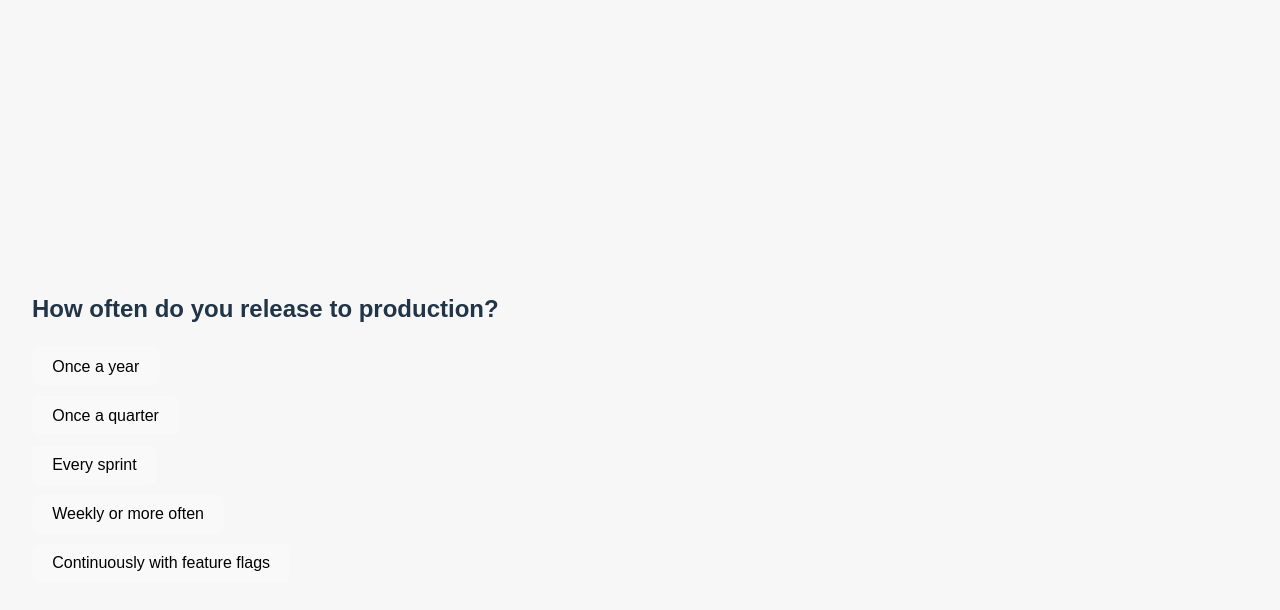
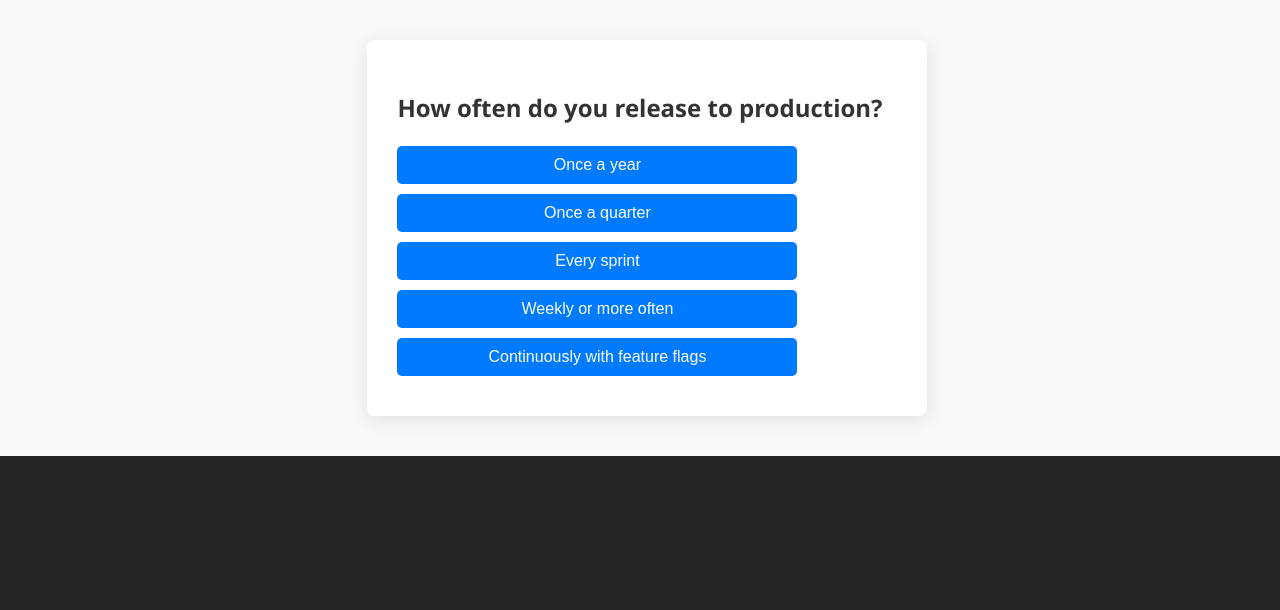
Before and after one commit to robSchaff/what-year-app, a React (Vite) app: page / in a window 1280 px wide. Shown: the top 610 px of the page. Built offline with nearby package versions, Linux system fonts and the light colour scheme.

Commit message:
Reformat buttons, add 2 questions

```diff
--- a/src/App.jsx
+++ b/src/App.jsx
@@ -18,12 +18,15 @@ function App() {
     setAnswers([]);
   };
 
-  if (step >= questions.length) {
-    const year = calculateYear(answers);
-    return <ResultCard year={year} onRestart={restart} />;
-  }
-
-  return <QuestionCard question={questions[step]} onSelect={handleAnswer} />;
+  return (
+    <div className="container">
+      {step >= questions.length ? (
+        <ResultCard year={calculateYear(answers)} onRestart={restart} />
+      ) : (
+        <QuestionCard question={questions[step]} onSelect={handleAnswer} />
+      )}
+    </div>
+  );
 }
 
 export default App;
--- a/src/data/questions.js
+++ b/src/data/questions.js
@@ -25,11 +25,33 @@ export const questions = [
     id: 3,
     text: "How do you estimate work?",
     options: [
-      { text: "Detailed hours", year: 2001 },
+      { text: "Detailed hours or days", year: 2001 },
       { text: "Story points", year: 2008 },
       { text: "T-shirt sizing", year: 2014 },
-      { text: "We don’t estimate", year: 2023 }
+      { text: "Small slices, no estimates", year: 2021 },
+      { text: "We don’t estimate", year: 2024 }
+    ]
+  },
+  {
+    id: 4,
+    text: "How does your team handle changing priorities mid-sprint?",
+    options: [
+      { text: "That would cause a meltdown", year: 2002 },
+      { text: "We adjust the sprint backlog", year: 2010 },
+      { text: "We adapt quickly — it’s expected", year: 2016 },
+      { text: "We don’t use sprints anymore", year: 2022 },
+      { text: "Work flows continuously, no stress", year: 2025 }
+    ]
+  },
+  {
+    id: 5,
+    text: "Which tools do you primarily use to manage work?",
+    options: [
+      { text: "Microsoft Project, Word, Excel", year: 1998 },
+      { text: "Jira and Confluence", year: 2008 },
+      { text: "Trello, GitHub, Slack", year: 2015 },
+      { text: "Linear, Notion, Figma", year: 2022 },
+      { text: "Custom stack with AI copilots", year: 2025 }
     ]
   }
-  // You can add more questions later!
 ];
--- a/src/index.css
+++ b/src/index.css
@@ -24,13 +24,17 @@ a:hover {
 
 body {
   margin: 0;
+  font-family: 'Segoe UI', 'Helvetica Neue', sans-serif;
+  background-color: #f9f9f9;
+  color: #333;
   display: flex;
-  place-items: center;
-  min-width: 320px;
-  min-height: 100vh;
-  font-family: sans-serif;
-  padding: 2rem;
-  background: #f7f7f7;
+  justify-content: center;
+  padding: 40px 20px;
+}
+
+h2 {
+  font-size: 1.5rem;
+  margin-bottom: 20px;
 }
 
 h1 {
@@ -39,34 +43,34 @@ h1 {
 }
 
 button {
-  border-radius: 8px;
-  border: 1px solid transparent;
-  padding: 0.6em 1.2em;
-  font-size: 1em;
-  font-weight: 500;
-  font-family: inherit;
-  background-color: #1a1a1a;
+  display: block;
+  background-color: #007bff;
+  color: white;
+  font-size: 1rem;
+  padding: 10px 16px;
+  border: none;
+  border-radius: 5px;
+  margin: 10px 0;
   cursor: pointer;
-  transition: border-color 0.25s;
+  width: 100%;
+  max-width: 400px;
+  text-align: center;
+  transition: background-color 0.3s;
 }
+
 button:hover {
-  background: #0056b3;
-  border-color: #646cff;
+  background-color: #0056b3;
 }
 button:focus,
 button:focus-visible {
   outline: 4px auto -webkit-focus-ring-color;
 }
 
-@media (prefers-color-scheme: light) {
-  :root {
-    color: #213547;
-    background-color: #ffffff;
-  }
-  a:hover {
-    color: #747bff;
-  }
-  button {
-    background-color: #f9f9f9;
-  }
+.container {
+  max-width: 500px;
+  width: 100%;
+  background: white;
+  padding: 30px;
+  border-radius: 8px;
+  box-shadow: 0 4px 20px rgba(0, 0, 0, 0.1);
 }
```
